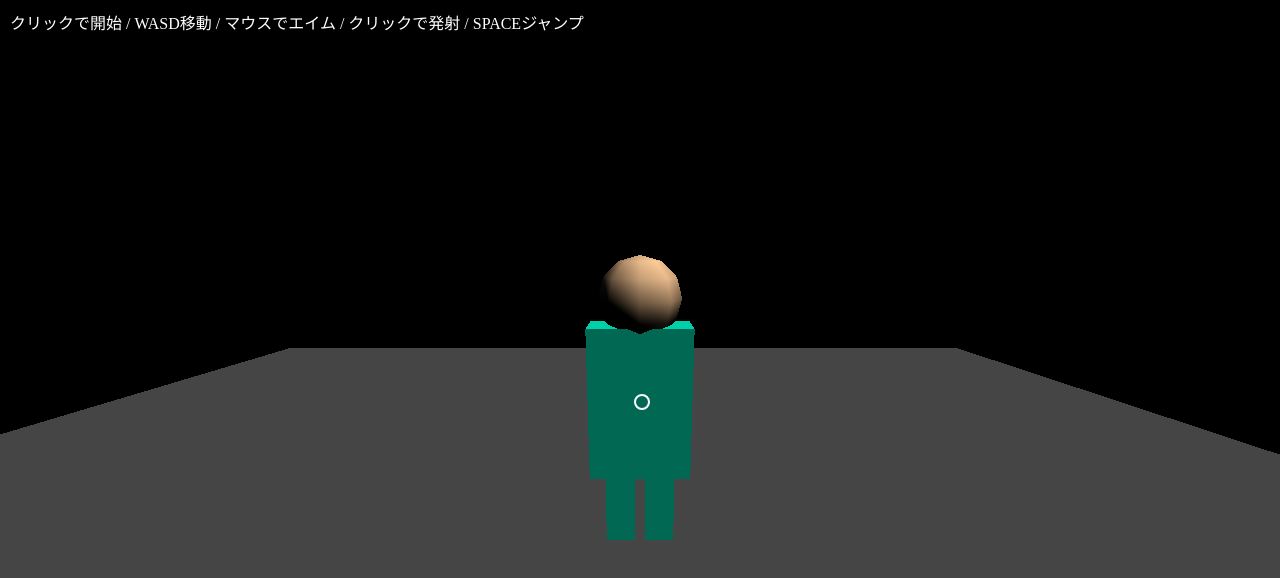
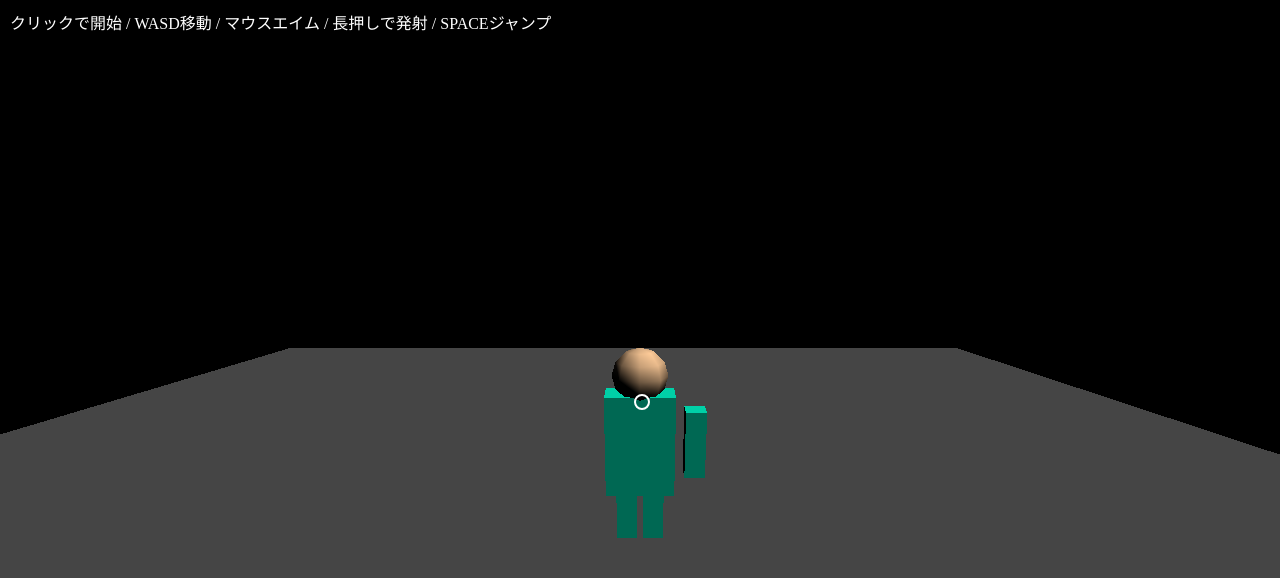
Before and after one commit to CD-Yash-color/ink, a plain HTML site: page index.html in a window 1280 px wide. Drawn offline with nearby package versions, Linux system fonts and the light colour scheme; animation ran at ten frames a second.

Commit message:
Update index.html

```diff
--- a/index.html
+++ b/index.html
@@ -2,7 +2,7 @@
 <html lang="ja">
 <head>
 <meta charset="UTF-8">
-<title>インクバトル完成版</title>
+<title>インクバトル進化版2</title>
 <style>
 body { margin:0; overflow:hidden; background:black;}
 
@@ -23,7 +23,7 @@ body { margin:0; overflow:hidden; background:black;}
 </style>
 </head>
 <body>
-<div id="info">クリックで開始 / WASD移動 / マウスでエイム / クリックで発射 / SPACEジャンプ</div>
+<div id="info">クリックで開始 / WASD移動 / マウスエイム / 長押しで発射 / SPACEジャンプ</div>
 <div id="crosshair"></div>
 
 <script src="https://cdnjs.cloudflare.com/ajax/libs/three.js/r128/three.min.js"></script>
@@ -41,8 +41,11 @@ const light = new THREE.DirectionalLight(0xffffff,1);
 light.position.set(5,10,5);
 scene.add(light);
 
-// ===== プレイヤー（人型） =====
+// ===== プレイヤー =====
 const player = new THREE.Group();
+
+// 小さめスケール
+player.scale.set(0.7,0.7,0.7);
 
 // 体
 const body = new THREE.Mesh(
@@ -58,13 +61,20 @@ const head = new THREE.Mesh(
 );
 head.position.y = 2.5;
 
+// 腕
+const arm = new THREE.Mesh(
+  new THREE.BoxGeometry(0.3,1,0.3),
+  body.material
+);
+arm.position.set(0.8,1.5,0);
+
 // 足
 const leg1 = new THREE.Mesh(new THREE.BoxGeometry(0.3,1,0.3), body.material);
 leg1.position.set(-0.2,0.5,0);
 const leg2 = leg1.clone();
 leg2.position.x = 0.2;
 
-player.add(body, head, leg1, leg2);
+player.add(body, head, arm, leg1, leg2);
 scene.add(player);
 
 // ===== 地面 =====
@@ -87,8 +97,13 @@ for(let x=0;x<gridSize;x++){
 
 // ===== 入力 =====
 const keys = {};
+let shooting = false;
+
 document.addEventListener("keydown", e=>keys[e.key]=true);
 document.addEventListener("keyup", e=>keys[e.key]=false);
+
+document.addEventListener("mousedown", ()=> shooting = true);
+document.addEventListener("mouseup", ()=> shooting = false);
 
 // ===== マウス =====
 let yaw=0, pitch=0;
@@ -110,35 +125,10 @@ let vy=0, onGround=true;
 
 // ===== 弾 =====
 const bullets=[];
-
-// ===== Raycast用 =====
 const raycaster = new THREE.Raycaster();
 
-// ===== 発射 =====
-document.addEventListener("mousedown", ()=>{
-  if(!document.pointerLockElement) return;
-
-  // クロスヘア中心からレイ
-  raycaster.setFromCamera(new THREE.Vector2(0,0), camera);
-
-  const direction = raycaster.ray.direction.clone();
-
-  // プレイヤー前方から発射
-  const spawn = player.position.clone();
-  spawn.y += 1.5;
-
-  const bullet = new THREE.Mesh(
-    new THREE.SphereGeometry(0.2),
-    new THREE.MeshBasicMaterial({color:0x00ffcc})
-  );
-
-  bullet.position.copy(spawn);
-
-  bullet.velocity = direction.multiplyScalar(0.4);
-
-  bullets.push(bullet);
-  scene.add(bullet);
-});
+// 発射間隔
+let shootCooldown = 0;
 
 // ===== 更新 =====
 function animate(){
@@ -164,7 +154,6 @@ function animate(){
     player.position.z -= Math.sin(yaw)*speed;
   }
 
-  // 向き
   player.rotation.y = yaw;
 
   // ===== ジャンプ =====
@@ -180,6 +169,36 @@ function animate(){
     player.position.y = 0;
     vy=0;
     onGround=true;
+  }
+
+  // ===== 発射（長押し） =====
+  shootCooldown--;
+
+  if(shooting && shootCooldown <= 0){
+    shootCooldown = 10;
+
+    raycaster.setFromCamera(new THREE.Vector2(0,0), camera);
+    const dir = raycaster.ray.direction.clone();
+
+    const spawn = player.position.clone();
+    spawn.y += 1.5;
+
+    const bullet = new THREE.Mesh(
+      new THREE.SphereGeometry(0.15),
+      new THREE.MeshBasicMaterial({color:0x00ffcc})
+    );
+
+    bullet.position.copy(spawn);
+    bullet.velocity = dir.multiplyScalar(0.4);
+
+    bullets.push(bullet);
+    scene.add(bullet);
+
+    // ===== 腕ポーズ =====
+    arm.rotation.x = -1.2;
+  } else {
+    // 戻す
+    arm.rotation.x *= 0.8;
   }
 
   // ===== 弾 =====
@@ -200,7 +219,7 @@ function animate(){
     }
   });
 
-  // ===== カメラ（三人称） =====
+  // ===== カメラ =====
   const offset = new THREE.Vector3(
     Math.sin(yaw)*5,
     3 + pitch*4,
```
